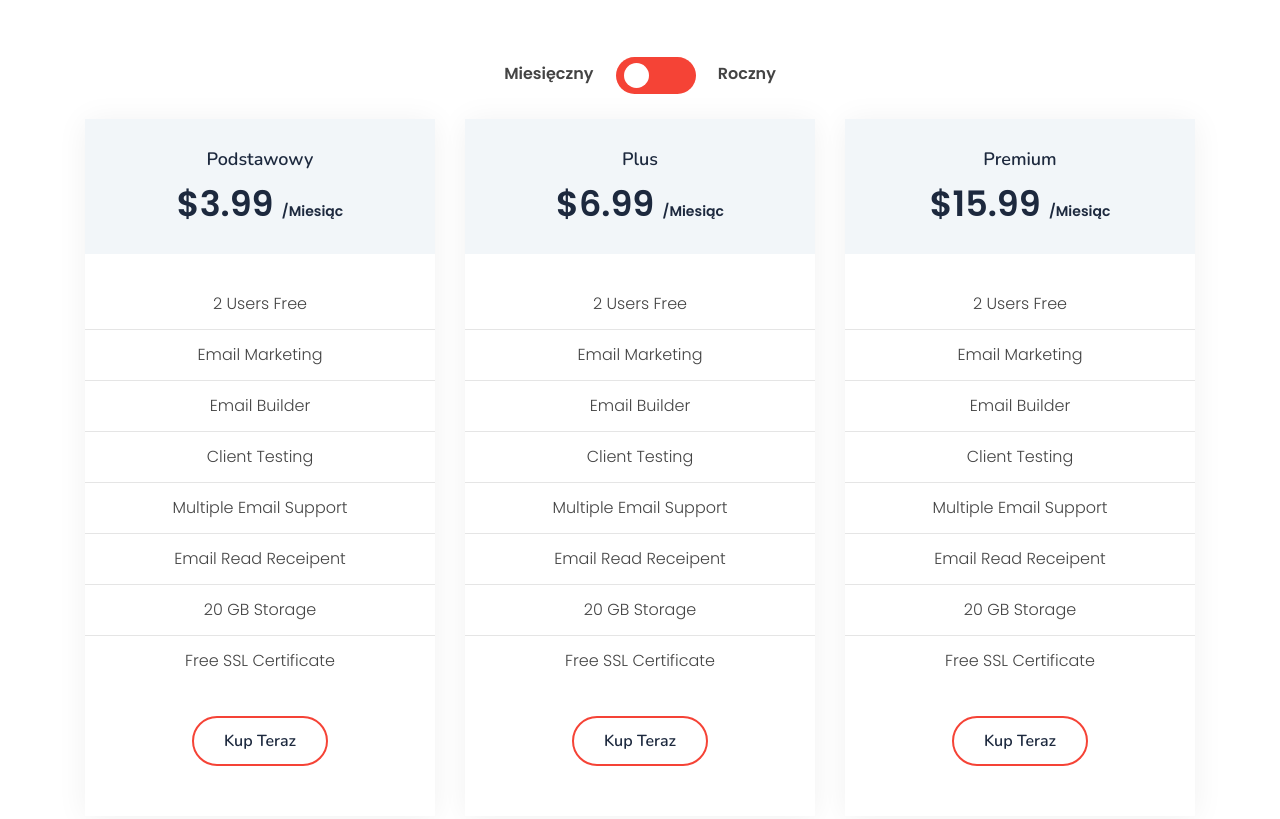
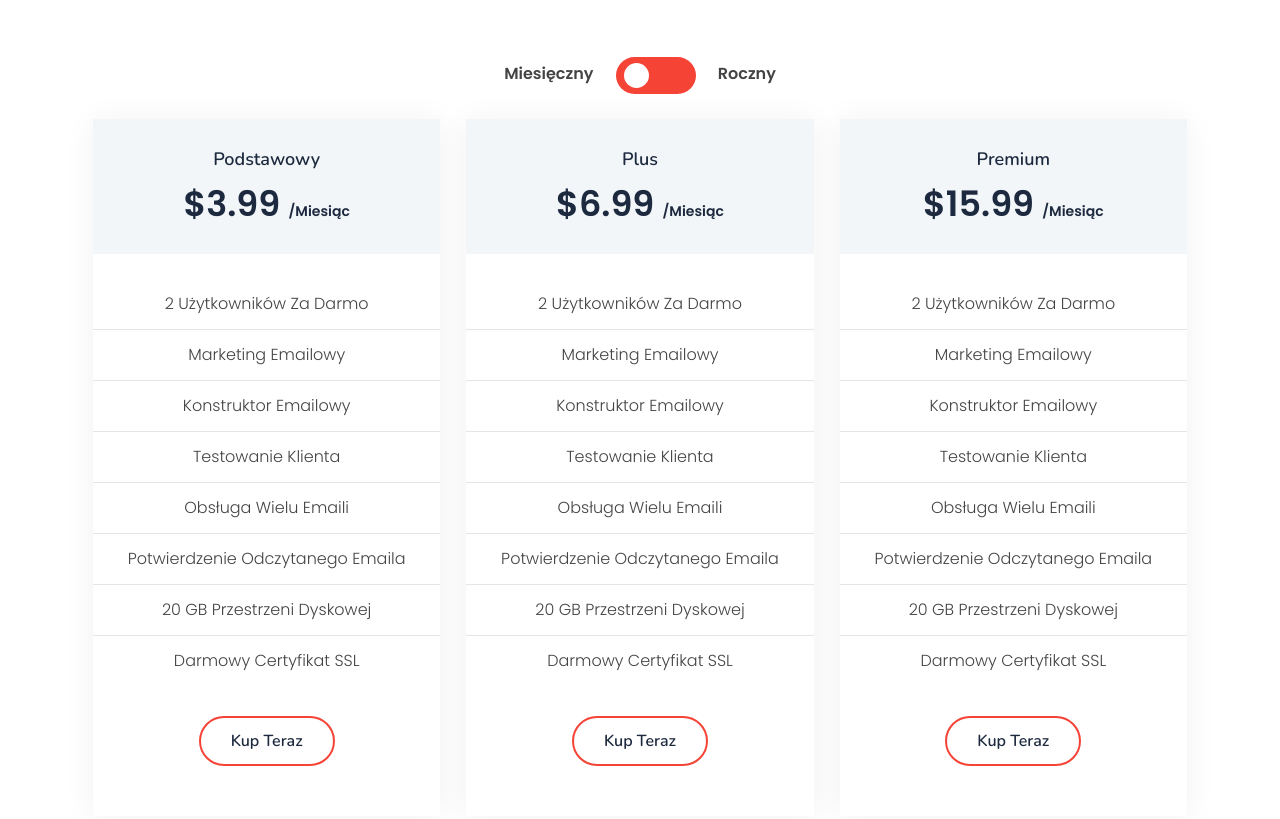
Before and after one commit to GrzegorzStacel/montaz, a plain HTML site: page index.html in a window 1280 px wide. Shown: the part 6162-6981 px from the top of the page. Drawn offline with nearby package versions, Linux system fonts and the light colour scheme.

Commit message:
Delete bootstrap and add rwd to 'pricing' section

```diff
--- a/css/import_css/_pricing.scss
+++ b/css/import_css/_pricing.scss
@@ -1,5 +1,6 @@
 #pricing {
     padding-bottom: 80px;
+    margin: 0 10vh;
 
     .pricing_tab {
         text-align: center;
@@ -40,14 +41,19 @@
         }
     }
 
+    .pricing_container {
+        display: flex;
+        justify-content: space-around;
+
         .pricing_single_section {
             padding: 0 0 50px;
             box-shadow: 0 2px 30px 0 rgba(0, 0, 0, 0.06);
             text-align: center;
             text-transform: capitalize;
             transition: 0.3s;
+            flex-basis: 31%;
 
-        &:hover{
+            &:hover {
                 transform: scale(1.01);
             }
 
@@ -112,18 +118,18 @@
                 a {
                     color: #1d293e;
                     text-decoration: none;
-
                 }
 
                 &:hover {
                     border: 2px solid #f54336;
                     background: #f54336;
                     transform: scale(0.98);
+
                     a {
                         color: #fff;
                     }
                 }
-
             }
         }
     }
+}
--- /dev/null
+++ b/css/media/_pricing_@media.scss
@@ -0,0 +1,34 @@
+@media(max-width: 800px) {
+    #pricing {
+        .pricing_container {
+            flex-wrap: wrap;
+            .pricing_single_section {
+                flex-basis: 100%;
+                margin-top: 15px;
+            }
+        }
+    }
+}
+
+@media(max-width: 580px) {
+    #pricing {
+        margin: 0 2vh;
+
+        .section_title{
+            h1{
+                font-size: 24px;
+            }
+        }
+    }
+}
+
+@media(max-width: 320px) {
+    #pricing {
+        .pricing_tab{
+            .pricing_tab_switcher{
+                margin: 0 5px;
+                width: 65px;
+            }
+        }
+    }
+}
--- a/css/sheet.scss
+++ b/css/sheet.scss
@@ -51,6 +51,8 @@ p {
 @import 'media/_team_@media';
 
 @import 'import_css/_pricing';
+@import 'media/_pricing_@media';
+
 @import 'import_css/_testimonial';
 @import 'import_css/_blog';
 @import 'import_css/_contact';
--- a/index.html
+++ b/index.html
@@ -519,9 +519,6 @@
     </section>
 
     <section id="pricing" class="sections">
-
-        <div class="container">
-
             <div class="section_title">
                 <h1>cennik</h1>
                 <p>Lorem Ipsum is simply dummy text of the printing and type setting industry.</p>
@@ -535,9 +532,7 @@
                 <span class="pricing_tab_title">roczny</span>
             </div>
 
-            <div class="row">
-
-                <div class="col-sm-12 col-md-4">
+            <div class="pricing_container">
                 <div class="pricing_single_section">
                     <div class="pricing_single_top">
                         <h3>podstawowy</h3>
@@ -553,22 +548,20 @@
                         </div>
                     </div>
                     <div class="pricing_single_list">
-                            <p>2 users free</p>
-                            <p>email marketing</p>
-                            <p>email builder</p>
-                            <p>client testing</p>
-                            <p>multiple email support</p>
-                            <p>email read receipent</p>
-                            <p>20 GB storage</p>
-                            <p>free SSL certificate</p>
+                        <p>2 użytkowników za darmo</p>
+                        <p>marketing emailowy</p>
+                        <p>konstruktor emailowy</p>
+                        <p>testowanie klienta</p>
+                        <p>obsługa wielu emaili</p>
+                        <p>potwierdzenie odczytanego emaila</p>
+                        <p>20 GB przestrzeni dyskowej</p>
+                        <p>darmowy certyfikat SSL</p>
                     </div>
                     <div class="pricing_single_button">
                         <a href="#">kup teraz</a>
                     </div>
                 </div>
-                </div>
 
-                <div class="col-sm-12 col-md-4">
                 <div class="pricing_single_section">
                     <div class="pricing_single_top">
                         <h3>plus</h3>
@@ -584,21 +577,19 @@
                         </div>
                     </div>
                     <div class="pricing_single_list">
-                            <p>2 users free</p>
-                            <p>email marketing</p>
-                            <p>email builder</p>
-                            <p>client testing</p>
-                            <p>multiple email support</p>
-                            <p>email read receipent</p>
-                            <p>20 GB storage</p>
-                            <p>free SSL certificate</p>
+                        <p>2 użytkowników za darmo</p>
+                        <p>marketing emailowy</p>
+                        <p>konstruktor emailowy</p>
+                        <p>testowanie klienta</p>
+                        <p>obsługa wielu emaili</p>
+                        <p>potwierdzenie odczytanego emaila</p>
+                        <p>20 GB przestrzeni dyskowej</p>
+                        <p>darmowy certyfikat SSL</p>
                     </div>
                     <div class="pricing_single_button">
                         <a href="#">kup teraz</a>
                     </div>
                 </div>
-                </div>
-                <div class="col-sm-12 col-md-4">
                 <div class="pricing_single_section">
                     <div class="pricing_single_top">
                         <h3>premium</h3>
@@ -614,26 +605,20 @@
                         </div>
                     </div>
                     <div class="pricing_single_list">
-                            <p>2 users free</p>
-                            <p>email marketing</p>
-                            <p>email builder</p>
-                            <p>client testing</p>
-                            <p>multiple email support</p>
-                            <p>email read receipent</p>
-                            <p>20 GB storage</p>
-                            <p>free SSL certificate</p>
+                        <p>2 użytkowników za darmo</p>
+                        <p>marketing emailowy</p>
+                        <p>konstruktor emailowy</p>
+                        <p>testowanie klienta</p>
+                        <p>obsługa wielu emaili</p>
+                        <p>potwierdzenie odczytanego emaila</p>
+                        <p>20 GB przestrzeni dyskowej</p>
+                        <p>darmowy certyfikat SSL</p>
                     </div>
                     <div class="pricing_single_button">
                         <a href="#">kup teraz</a>
                     </div>
                 </div>
             </div>
-
-            </div>
-        </div>
-
-
-
     </section>
 
     <section id="testimonial">
```
Also changed, not shown: css/sheet.css, 1 other file. Lines whose indentation alone changed are shown as unchanged.
